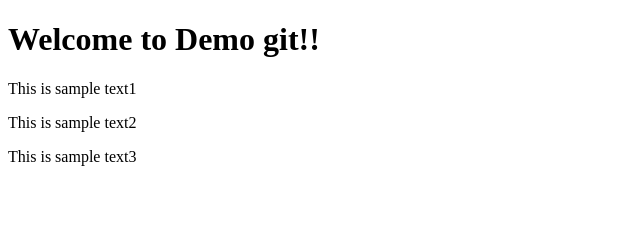
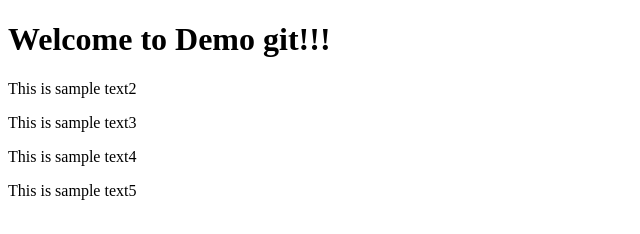
Before and after one commit to Thana008/Demo-git, a plain HTML site: page index.html in a window 1280 px wide. Shown: the whole page, without its empty margins (0-640 px from the left). Drawn offline with Linux system fonts and the light colour scheme.

Commit message:
modify-web

```diff
--- a/index.html
+++ b/index.html
@@ -6,9 +6,10 @@
     <title>DEMO GIT!!</title>
 </head>
 <body>
-    <h1>Welcome to Demo git!!</h1>
-    <p>This is sample text1</p>
+    <h1>Welcome to Demo git!!!</h1>
     <p>This is sample text2</p>
     <p>This is sample text3</p>
+    <p>This is sample text4</p>
+    <p>This is sample text5</p>
 </body>
 </html>
```
